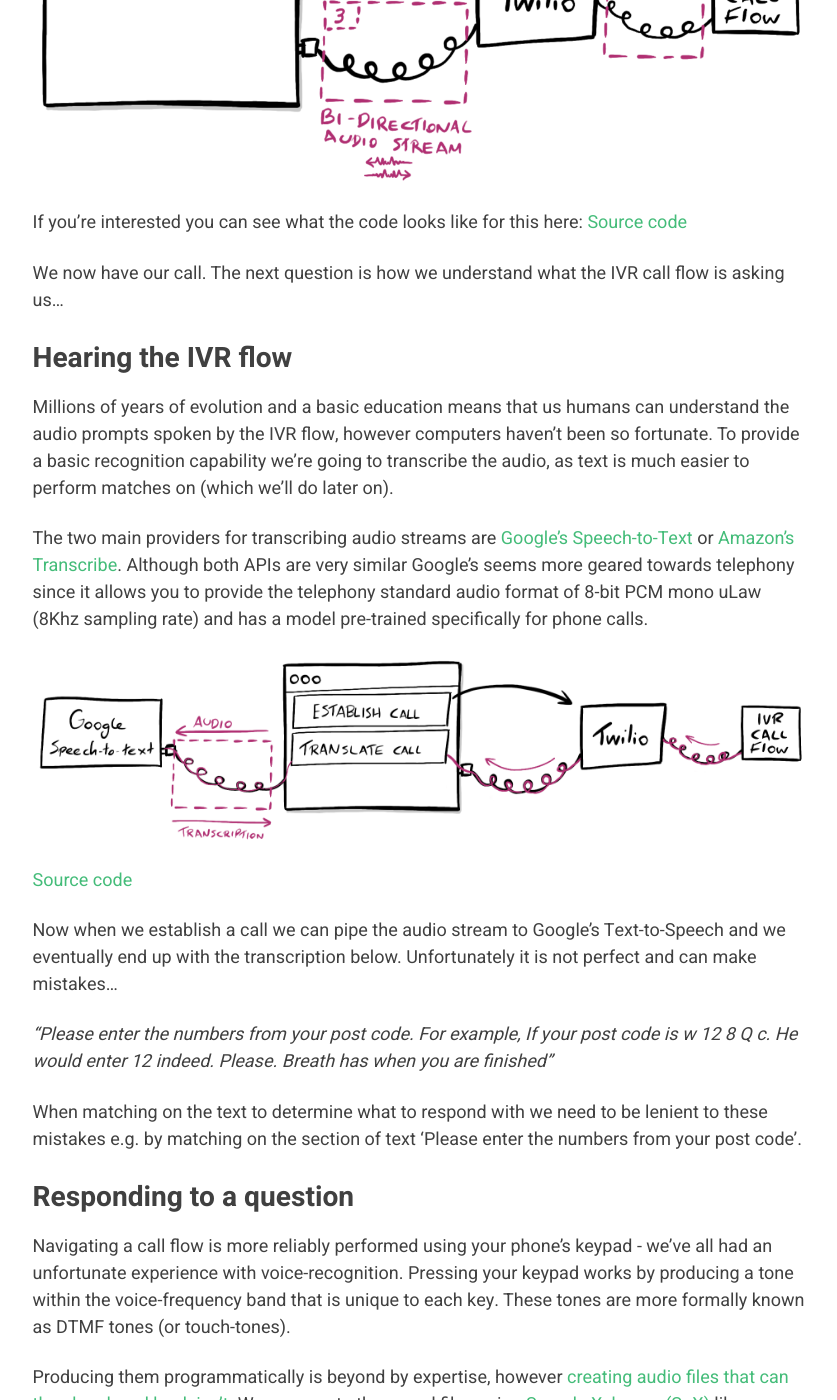
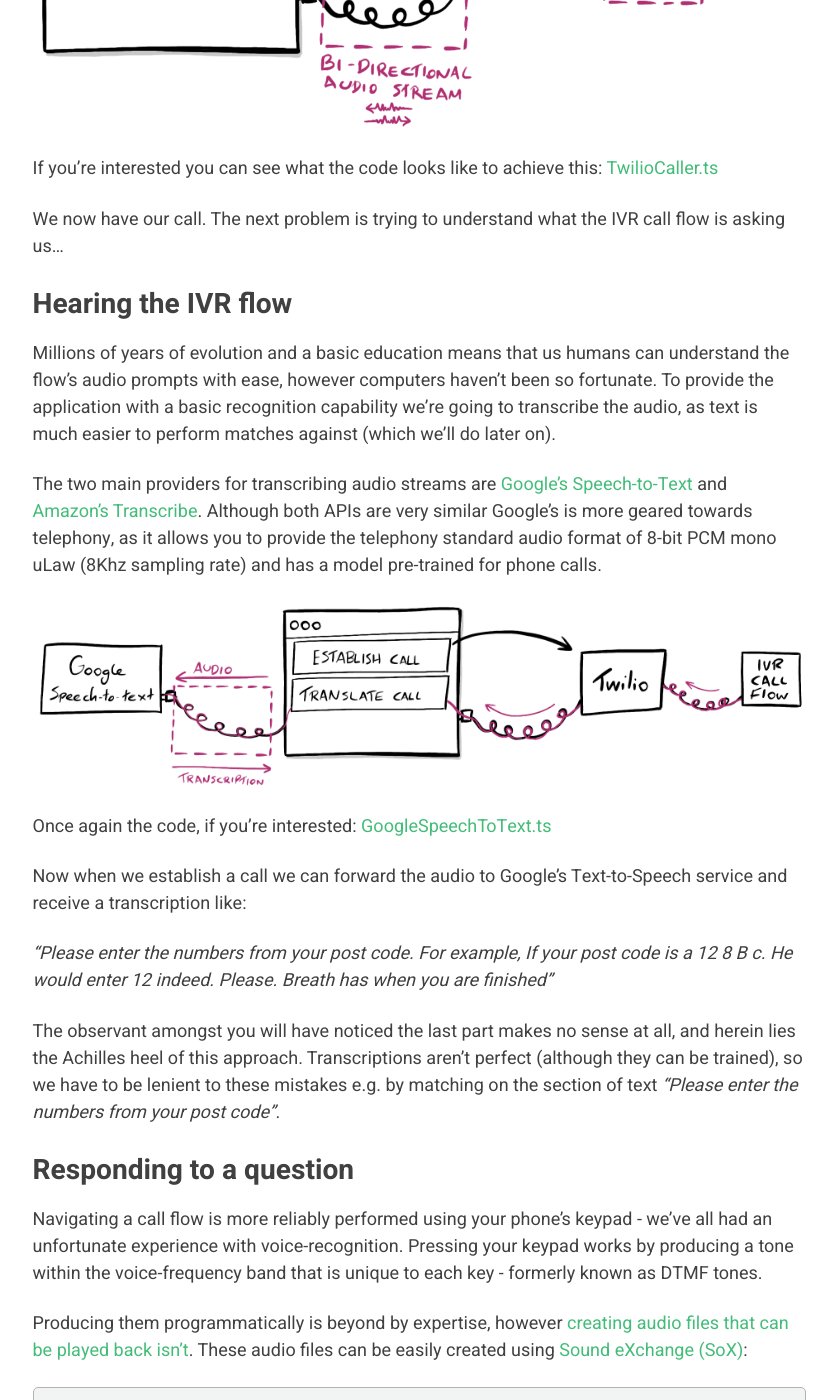
Before and after one commit to SketchingDev/sketchingdev.github.io, a Jekyll site: the page built from _posts/2021-02-26-learning-to-automate-testing-ivr-call-flows.md, in a window 1280 px wide and 1400 px high, scrolled down 2529 px. Shown: the whole window, without its empty margins (221-1058 px from the left). Built offline with Jekyll 4.4.1, drawn with Linux system fonts in a browser that asks for light colours; some of the changed text lies outside the part shown.

Commit message:
WIP: Article

````diff
--- a/_posts/2021-02-26-learning-to-automate-testing-ivr-call-flows.md
+++ b/_posts/2021-02-26-learning-to-automate-testing-ivr-call-flows.md
@@ -10,120 +10,121 @@
 company with an issue. Through a flurry of automated questions they seek to answer the simple queries, so agents can
 spend more time on the difficult ones.
 
-Having recently worked on such flows I've been surprised by the lack of freely available tooling to automate interacting
-with IVR flows. I've instead been subjected to manually calling the flow with each change - a slow and erroneous
-process. If there was a tool to automate this then there would be many benefits:
+Having recently helped develop such IVR flows I've been surprised by the lack of freely available tooling to
+automate testing them. I've instead been subjected to manually calling the flow each time I wanted to test a change - a
+slow and erroneous process.
 
-- Customers could get value quicker. Those developing flows wouldn't have to waste so much time manually testing them
-  (reducing [cycle time](https://www.davefarley.net/?p=218))
-- [Synthetic testing](https://en.wikipedia.org/wiki/Synthetic_monitoring) could be setup to routinely test that
+To ease my suffering I'm creating [IVR Tester](https://github.com/SketchingDev/ivr-tester), a tool that automates
+calling IVR flows and traversing them based on what it hears. The benefits of such are tool are:
+
+- Customers get value quicker. Those developing flows don't have to waste time manually calling them each time they
+  them want to regression test it (reducing [cycle time](https://www.davefarley.net/?p=218))
+- [Synthetic testing](https://en.wikipedia.org/wiki/Synthetic_monitoring) can be setup to routinely test that
   production call flows are working as expected from the customer's perspective
-- End-to-end tests could test flows and their integrations as part of continuous delivery pipeline
+- End-to-end tests can test flows and their integrations, as part of continuous delivery pipeline
 
+Developing this tool has been an interesting journey and one I'd like to share from a high-level
+(hopefully non-technical) perspective.
 
-This is why I've been creating [IVR Tester](https://github.com/SketchingDev/ivr-tester), a tool that can simulate a
-human calling an IVR call flow and assert it behaves as expected. It has been an interesting experience piecing
-together all the relevant technologies, so I thought it might be fun to give a high-level (hopefully non-technical)
-overview of how it simulates calling a flow and traversing its menus.
+Let us begin by observing a human interacting with a call flow...
 
-To begin with let's obverse a human interacting with a call flow...
+## How a human interacts with an IVR call flow
 
-## How a human interacts with a IVR call flow
-
-From the the customer's perspective they:
-1. Call the number from their mobile or landline phone
+From the customer's perspective they:
+1. Call the number from their phone
 2. Hear a (often a computer generated) voice asking a question e.g. "press 1 to make an appointment or 2 to ..."
 3. Respond by either speaking a word, or more likely by pressing a key on the keypad
-4. Repeat from step 2 until their query is resolved, they're forwarded to a human or they hang up in frustration
-
-<Fix this image. Not sure what I dislike about it. It just doesn't look right>
+4. Repeat from step 2 until their query is resolved, they're forwarded to a human, or they hang up in frustration
 
 ![Human calling IVR call flow and pressing keypad in response to questions]({{ page.image-base }}/human-interaction.png)
 
-## Simulating a human interacting with a IVR call flow
+## Simulating a human interacting with an IVR call flow
 
-Let's tackle each step and build out our application to see how we can simulate a human calling a real IVR flow.
+Let's tackle each step and build out our application as we go. We start with a blank application that runs on any
+computer.
 
 <p align="center">
   <img alt="Blank application ready for functionality to be added" src="{{ page.image-base }}/application-1.png" />
 </p>
 
-## Calling the IVR Flow
+## Calling the IVR flow
 
 Calling a phone number is a complicated business, but thankfully companies like [Twilio](http://twilio.com/) abstract
 away this complexity. In Twilio's case they offer their
 [MediaStream API](https://www.twilio.com/blog/media-streams-public-beta), which can call a phone number and then
-establish an bi-directional audio stream with our application. Our application is then capable of listening to the call,
-and responding with its own audio.
+establish a bi-directional audio stream with our application. Our application is then capable of listening to a call's
+audio, and responding with its own audio.
 
-Plumbing in this functionality results in a 3 step process to establish a call:
+Once plumbed in it is a 3-step process to establish a call:
 1. Our application requests that Twilio makes the phone call for us
-2. Twilio does the complicated business of making call
-3. Twilio then establishes the bi-directional audio stream with our software
+2. Twilio does the complicated business of making the call
+3. Twilio then establishes the bi-directional audio stream with our application
 
 ![Application establishing bi-directional audio stream with IVR flow]({{ page.image-base }}/application-2.png)
 
-If you're interested you can see what the code looks like for this here:
-[Source code](https://github.com/SketchingDev/ivr-tester/blob/4d85b12d4d1187072145690e70f4a6a456401119/packages/ivr-tester/src/call/TwilioCaller.ts#L40-L61)
+If you're interested you can see what the code looks like to achieve this:
+[TwilioCaller.ts](https://github.com/SketchingDev/ivr-tester/blob/4d85b12d4d1187072145690e70f4a6a456401119/packages/ivr-tester/src/call/TwilioCaller.ts#L40-L61)
 
-We now have our call. The next question is how we understand what the IVR call flow is asking us...
+We now have our call. The next problem is trying to understand what the IVR call flow is asking us...
 
 ## Hearing the IVR flow
 
-Millions of years of evolution and a basic education means that us humans can understand the audio prompts spoken by
-the IVR flow, however computers haven't been so fortunate. To provide a basic recognition capability we're going to
-transcribe the audio, as text is much easier to perform matches on (which we'll do later on).
+Millions of years of evolution and a basic education means that us humans can understand the flow's audio prompts with
+ease, however computers haven't been so fortunate. To provide the application with a basic recognition capability we're
+going to transcribe the audio, as text is much easier to perform matches against (which we'll do later on).
 
 The two main providers for transcribing audio streams are
-[Google's Speech-to-Text](https://cloud.google.com/speech-to-text) or
-[Amazon's Transcribe](https://aws.amazon.com/transcribe/). Although both APIs are very similar Google's seems more
-geared towards telephony since it allows you to provide the telephony standard audio format of 8-bit PCM
-mono uLaw (8Khz sampling rate) and has a model pre-trained specifically for phone calls.
+[Google's Speech-to-Text](https://cloud.google.com/speech-to-text) and
+[Amazon's Transcribe](https://aws.amazon.com/transcribe/). Although both APIs are very similar Google's is more
+geared towards telephony, as it allows you to provide the telephony standard audio format of 8-bit PCM
+mono uLaw (8Khz sampling rate) and has a model pre-trained for phone calls.
 
 ![Application transcribing audio from Twilio]({{ page.image-base }}/application-3.png)
 
-[Source code](https://github.com/SketchingDev/ivr-tester/blob/4d85b12d4d1187072145690e70f4a6a456401119/packages/transcriber-google-speech-to-text/src/GoogleSpeechToText.ts)
+Once again the code, if you're interested: [GoogleSpeechToText.ts](https://github.com/SketchingDev/ivr-tester/blob/4d85b12d4d1187072145690e70f4a6a456401119/packages/transcriber-google-speech-to-text/src/GoogleSpeechToText.ts)
 
-Now when we establish a call we can pipe the audio stream to Google's Text-to-Speech and we eventually end up with the
-transcription below. Unfortunately it is not perfect and can make mistakes...
+Now when we establish a call we can forward the audio to Google's Text-to-Speech service and receive a transcription
+like:
 
-*"Please enter the numbers from your post code. For example, If your post code is w 12 8 Q c. He would enter 12 indeed.
+*"Please enter the numbers from your post code. For example, If your post code is a 12 8 B c. He would enter 12 indeed.
 Please. Breath has when you are finished"*
 
-When matching on the text to determine what to respond with we need to be lenient to these mistakes e.g. by matching on
-the section of text 'Please enter the numbers from your post code'.
+The observant amongst you will have noticed the last part makes no sense at all, and herein lies the Achilles heel of
+this approach. Transcriptions aren't perfect (although they can be trained), so we have to be lenient to these
+mistakes e.g. by matching on the section of text *"Please enter the numbers from your post code"*.
 
 ## Responding to a question
 
 Navigating a call flow is more reliably performed using your phone's keypad - we've all had an unfortunate experience
 with voice-recognition. Pressing your keypad works by producing a tone within the voice-frequency band that is unique
-to each key. These tones are more formally known as DTMF tones (or touch-tones).
+to each key - formerly known as DTMF tones.
 
 Producing them programmatically is beyond by expertise, however
-[creating audio files that can then be played back isn't](https://github.com/SketchingDev/ivr-tester/tree/4d85b12d4d1187072145690e70f4a6a456401119/packages/ivr-tester/src/call/dtmf/raw).
-We can create the sound files using [Sound eXchange (SoX)](http://sox.sourceforge.net/) like so:
+[creating audio files that can be played back isn't](https://github.com/SketchingDev/ivr-tester/tree/4d85b12d4d1187072145690e70f4a6a456401119/packages/ivr-tester/src/call/dtmf/raw).
+These audio files can be easily created using [Sound eXchange (SoX)](http://sox.sourceforge.net/):
 
 ```shell
-# Generates DTMF tone '1' by combining 1209 Hz and 697 Hz sine waves
+# Generates tone for '1' by combining 1209 Hz and 697 Hz sine waves
 sox -n -r 8000 -t raw -e u-law -c 1 -b 8 1.raw synth 0.5 sin 1209 sin 697 pad 0 0.5
 ```
 
 ![Application responding to a call with DTMF tones]({{ page.image-base }}/application-4.png)
 
-We can now push the contents of these files onto the call's audio stream to simulate a key being pressed on a phone's
-keypad.
+The application can now push the contents of these files onto the call's audio stream to simulate a phone's keypad being
+pressed.
 
-## Determining when to play a particular response
-Although we can simulate a keypad being pressed, we need some way of defining when to play them. Since these will
-differ based on the IVR flow being called we don't want to them entangled into our software, so instead we'll create
-an external file that we can just load in depending on what IVR we're calling.
+## When to play a response
 
-This is an example of such an external file. It will simulate pressing '1234567' when the prompt it hears contains
-'please enter your account number'. Hopefully it is fluent enough to help document the flow too.
+Our application can now establish calls, transcribe their audio and simulate a keypad being pressed. However, it doesn't
+yet know how to recognise an instruction in the transcription and what it should respond with - without this it cannot
+traverse an IVR flow.
+
+Naturally we don't want to entangle these instructions within the application, since they'll be different for each flow,
+so instead we'll create external files that define how our application should traverse the flow, like so:
 
 ```typescript
 const test = {
-  name: "IVR asks for an account number",
+  name: "Customer asked for their account number",
   test: inOrder([
     {
       whenPrompt: contains("please enter your account number"),
@@ -134,11 +135,15 @@
 }
 ```
 
+This example 'definition' file tells our application that when the call's transcription contains *"please enter your
+account number"* then simulate pressing the keys '1234567' on the keypad. Hopefully our definition is also fluent enough
+to act as documentation for the flow too!
+
 ## Putting it all together
 
 ![Application that can establish, translate and respond to calls]({{ page.image-base }}/application-5.png)
 
-After glueing this all together and adding some bells and whistles you end up with something like
+After gluing it all together, and adding a few bells and whistles, you end up with something like
 [IVR Tester](https://github.com/SketchingDev/ivr-tester).
 
 ![Terminal running a test with IVR Tester]({{ page.image-base }}/terminal-recording.gif)
````
